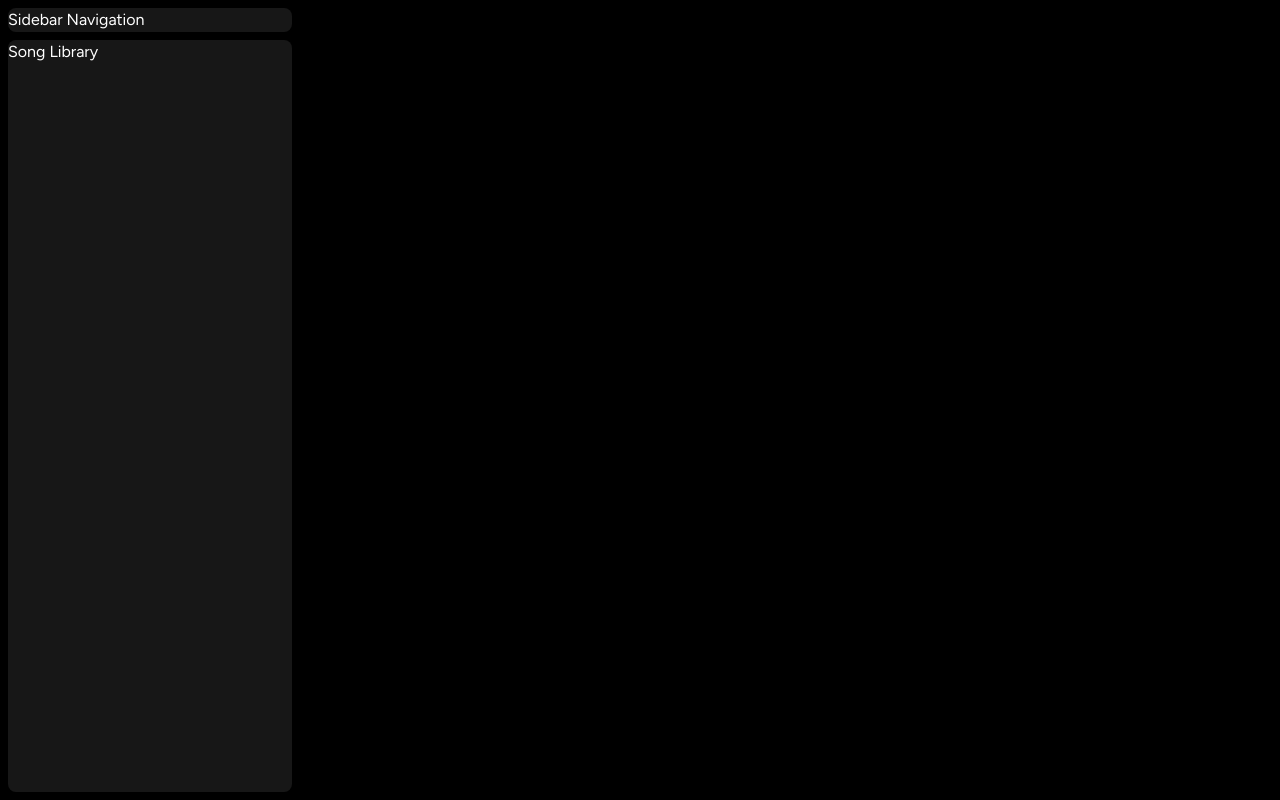
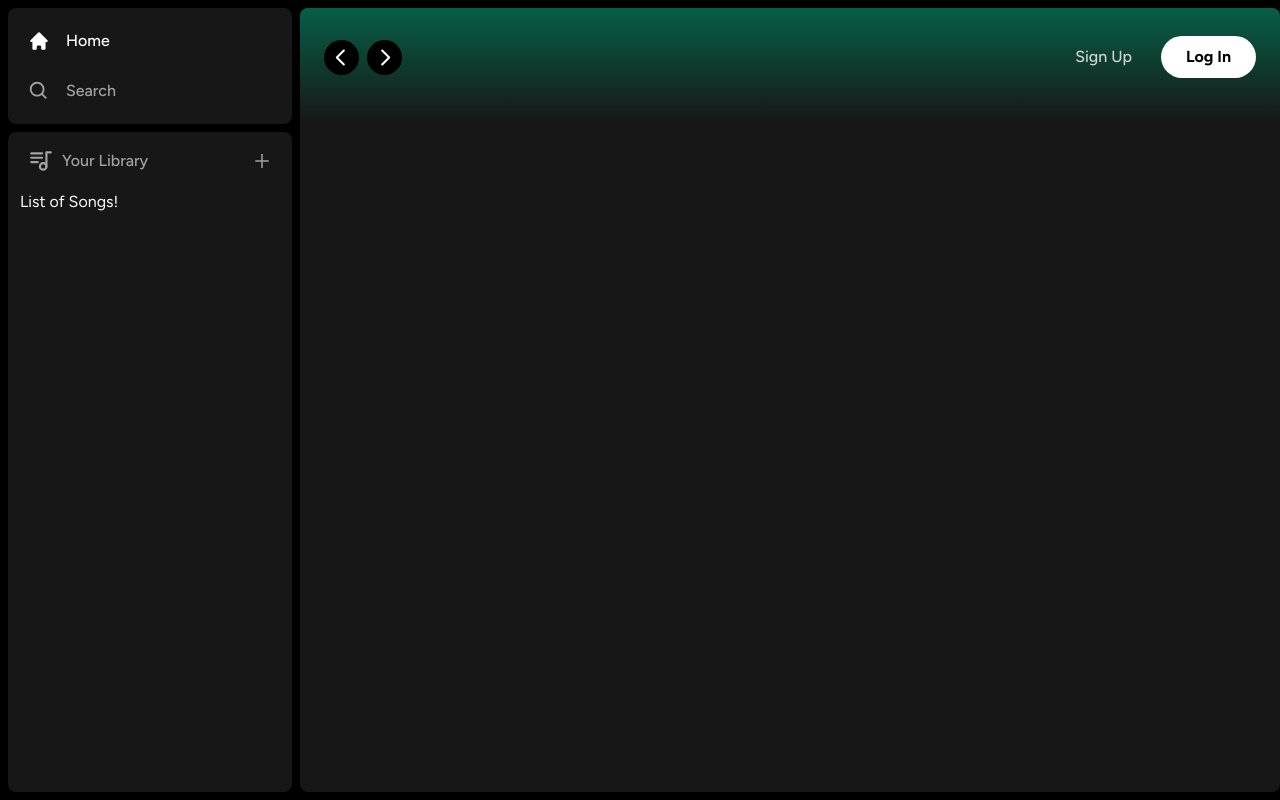
Before and after one commit to hudnellmarcus/full-stack-spotify, a Next.js app: page / in a window 1280 px wide. Built offline with nearby package versions, Linux system fonts and the light colour scheme.

Commit message:
main body content started. Button components

```diff
--- a/app/(site)/page.tsx
+++ b/app/(site)/page.tsx
@@ -1,9 +1,18 @@
-
+import Header from "@/components/Header"
 
 export default function Home() {
   return (
-   <div className="text-green-500">
-    Main Content
+   <div className="
+   bg-neutral-900
+   rounded-lg
+   h-full
+   w-full
+   overflow-hidden
+   overflow-y-auto
+   ">
+   <Header>
+    Header
+   </Header>
    </div>
 
   )
--- a/app/layout.tsx
+++ b/app/layout.tsx
@@ -18,7 +18,9 @@
   return (
     <html lang="en">
       <body className={font.className}>
-        <Sidebar>{children}</Sidebar>
+        <Sidebar>
+          {children}
+          </Sidebar>
       </body>
     </html>
   );
--- /dev/null
+++ b/components/Button.tsx
@@ -0,0 +1,46 @@
+import { forwardRef } from "react";
+import { twMerge } from "tailwind-merge";
+
+interface ButtonProps extends React.ButtonHTMLAttributes<HTMLButtonElement> {}
+
+const Button = forwardRef<HTMLButtonElement, ButtonProps>(
+  ({ className,
+    children,
+    disabled,
+    type = "button",
+    ...props
+}, ref) => {
+
+    return (
+      <button
+        type={type}
+        className={twMerge(`
+            w-full
+            rounded-full
+            bg-green-500
+            border
+            border-transparent
+            px-3
+            py-3
+            disabled:cursor-not-allowed
+            disabled:opacity-50
+            text-black
+            font-bold
+            hover:opacity-75
+            transition
+            `,
+            className
+            )}
+            disabled={disabled}
+            ref={ref}
+            {...props}
+      >
+        {children}
+      </button>
+    );
+  }
+);
+
+Button.displayName = "Button";
+
+export default Button;
--- /dev/null
+++ b/components/Header.tsx
@@ -0,0 +1,150 @@
+"use client";
+
+import { useRouter } from "next/navigation";
+import { twMerge } from "tailwind-merge";
+import { RxCaretLeft } from "react-icons/rx";
+import { RxCaretRight } from "react-icons/rx";
+import { HiHome } from "react-icons/hi";
+import { BiSearch } from "react-icons/bi";
+import Button from "./Button";
+
+interface HeaderProps {
+  children: React.ReactNode;
+  className?: string;
+}
+
+const Header: React.FC<HeaderProps> = ({ children, className }) => {
+  const router = useRouter();
+
+  const handleLogout = () => {
+    // handle logout in the future
+  };
+  return (
+    <div
+      className={twMerge(
+        `
+        h-fit
+        bg-gradient-to-b
+        from-emerald-800
+        p-6
+        `,
+        className
+      )}
+    >
+      <div
+        className="
+           w-full
+           mb-4
+           flex
+           items-center
+           justify-between
+           "
+      >
+        <div
+          className="
+            hidden
+            md:flex
+            gap-x-2
+            items-center
+            "
+        >
+          <button
+            onClick={() => router.back()}
+            className="
+          rounded-full
+          bg-black
+          flex
+          items-center
+          justify-center
+          hover:opacity-75
+          transition
+          "
+          >
+            <RxCaretLeft className="text-white" size={35} />
+          </button>
+          <button
+            onClick={() => router.forward()}
+            className="
+          rounded-full
+          bg-black
+          flex
+          items-center
+          justify-center
+          hover:opacity-75
+          transition
+          "
+          >
+            <RxCaretRight className="text-white" size={35} />
+          </button>
+        </div>
+        <div className="flex md:hidden gap-x-2 items-center">
+          <button
+            className="
+           rounded-full
+           p-2
+           bg-white
+           flex
+           items-center
+           justify-center
+           hover:opacity-75
+           transition
+           "
+          >
+            <HiHome className="text-black" size={20} />
+          </button>
+          <button
+            className="
+           rounded-full
+           p-2
+           bg-white
+           flex
+           items-center
+           justify-center
+           hover:opacity-75
+           transition
+           "
+          >
+            <BiSearch className="text-black" size={20} />
+          </button>
+        </div>
+        <div
+          className="
+        flex
+        justify-between
+        items-center
+        gap-x-4
+        "
+        >
+          <>
+            {/* content will be dynamic */}
+            <div>
+              <Button
+              onClick={() => {}}
+                className="
+                bg-transparent
+                text-neutral-300
+                font-medium"
+              >
+                Sign Up
+              </Button>
+            </div>
+            <div>
+              <Button
+                onClick={() => {}}
+                className="
+                bg-white
+               px-6
+                py-2
+                "
+              >
+                Log In
+              </Button>
+            </div>
+          </>
+        </div>
+      </div>
+    </div>
+  );
+};
+
+export default Header;
--- /dev/null
+++ b/components/Library.tsx
@@ -0,0 +1,63 @@
+"use client";
+
+import { TbPlaylist } from "react-icons/tb";
+import { AiOutlinePlus } from 'react-icons/ai'
+
+const Library = () => {
+  const onClick = () => {
+    // Handle upload later
+  };
+
+  return (
+    <div className="flex flex-col">
+      <div
+        className="
+            flex
+            items-center
+            justify-between
+            px-5
+            pt-4
+            "
+      >
+        <div
+          className="
+            inline-flex
+            items-center
+            gap-x-2
+            "
+        >
+            <TbPlaylist className="text-neutral-400" size={26} />
+            <p className="
+            text-neutral-400
+            font-medium
+            text-md
+            "
+            >
+                Your Library
+            </p>
+        </div>
+        <AiOutlinePlus
+            onClick={onClick}
+            size={20}
+            className="
+            text-neutral-400
+            cursor-pointer
+            hover:text-white
+            transition
+            "
+        />
+      </div>
+      <div className="
+      flex
+      flex-col
+      gap-y-2
+      mt-4
+      px-3
+      ">
+        List of Songs!
+      </div>
+    </div>
+  );
+};
+
+export default Library;
--- a/components/Sidebar.tsx
+++ b/components/Sidebar.tsx
@@ -4,6 +4,9 @@
 import { HiHome } from "react-icons/hi";
 import { BiSearch } from "react-icons/bi";
 import Box from "./Box";
+import SidebarItem from "./SidebarItem";
+import Library from "./Library";
+
 
 interface SidebarProps {
   children: React.ReactNode;
@@ -15,7 +18,7 @@
   const routes = useMemo(
     () => [
       {
-        icone: HiHome,
+        icon: HiHome,
         label: "Home",
         active: pathname !== "/search",
         href: "/",
@@ -44,14 +47,35 @@
    w-[300px]
    p-2
    "
->
-    <Box>
-        Sidebar Navigation
-    </Box>
-    <Box className="overflow-y-auto h-full">
-        Song Library
+      >
+        <Box>
+          <div
+            className="
+        flex
+        flex-col
+        gap-y-4
+        px-5
+        py-4
+        "
+          >
+    {/* looping through the routes array above */}
+     {routes.map((item) => (
+        <SidebarItem
+            key={item.label}
+            {...item}
+        />
+
+     ))}
+          </div>
         </Box>
-</div>
+        <Box className="overflow-y-auto h-full">
+        <Library />
+        </Box>
+
+      </div>
+      <main className="h-full flex-1 overflow-y-auto py-2">
+        {children}
+        </main>
     </div>
   );
 };
--- /dev/null
+++ b/components/SidebarItem.tsx
@@ -0,0 +1,44 @@
+import Link from 'next/link';
+import { IconType } from 'react-icons';
+import { twMerge } from 'tailwind-merge';
+
+interface SidebarItemProps {
+    icon: IconType;
+    label: string;
+    active?: boolean;
+    href: string;
+}
+
+const SidebarItem: React.FC<SidebarItemProps> = ({
+    icon: Icon,
+    label,
+    active,
+    href
+}) => {
+    return (
+        <Link
+        href={href}
+        className={twMerge(`
+        flex
+        flex-row
+        h-auto
+        items-center
+        w-full
+        gap-x-4
+        text-md
+        font-medium
+        cursor-pointer
+        hover:text-white
+        transition
+        text-neutral-400
+        py-1
+        `,
+        active && 'text-white' )}
+        >
+       <Icon size={26}/>
+       <p className="truncate w-full">{label}</p>
+        </Link>
+    );
+}
+
+export default SidebarItem;
```
